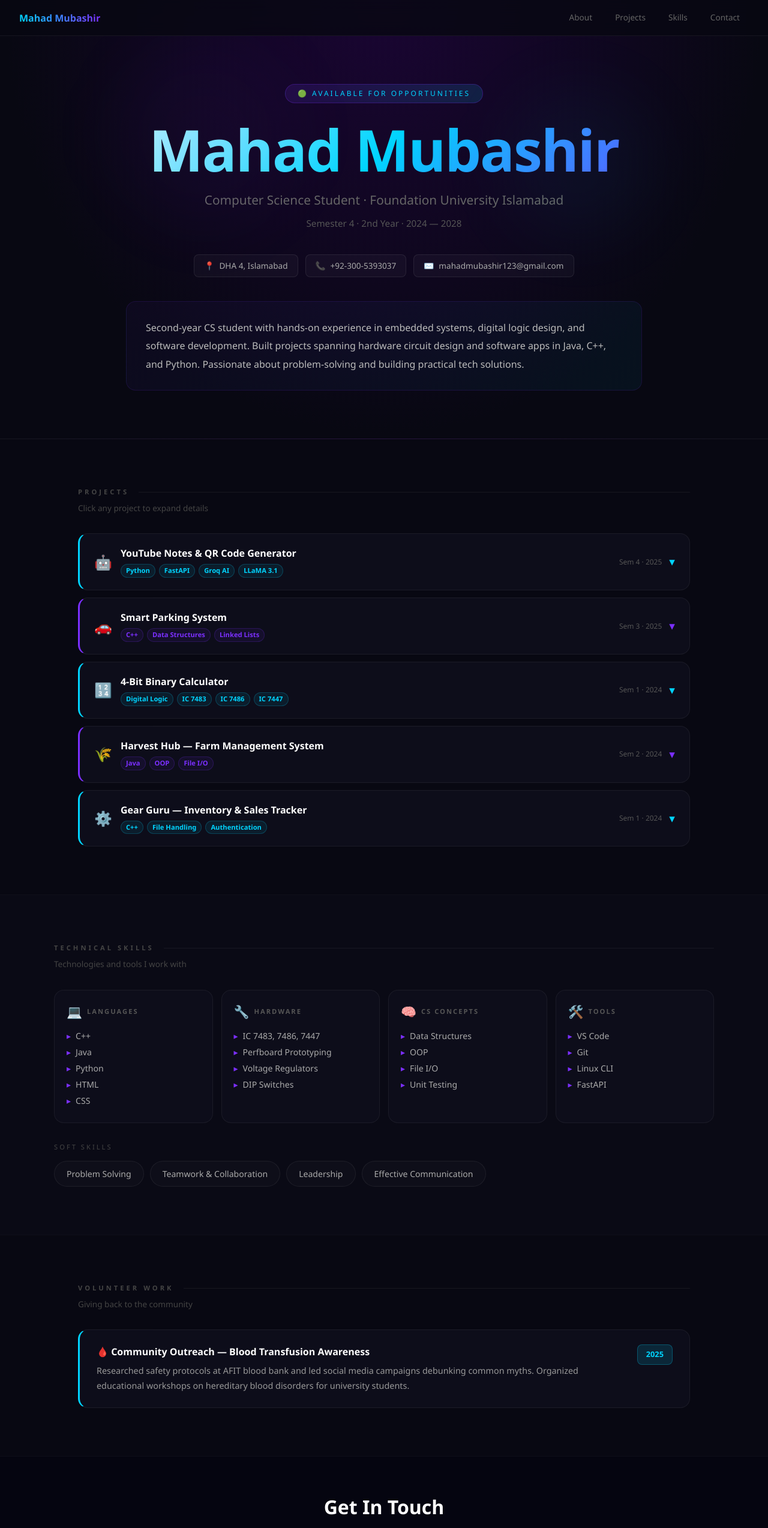
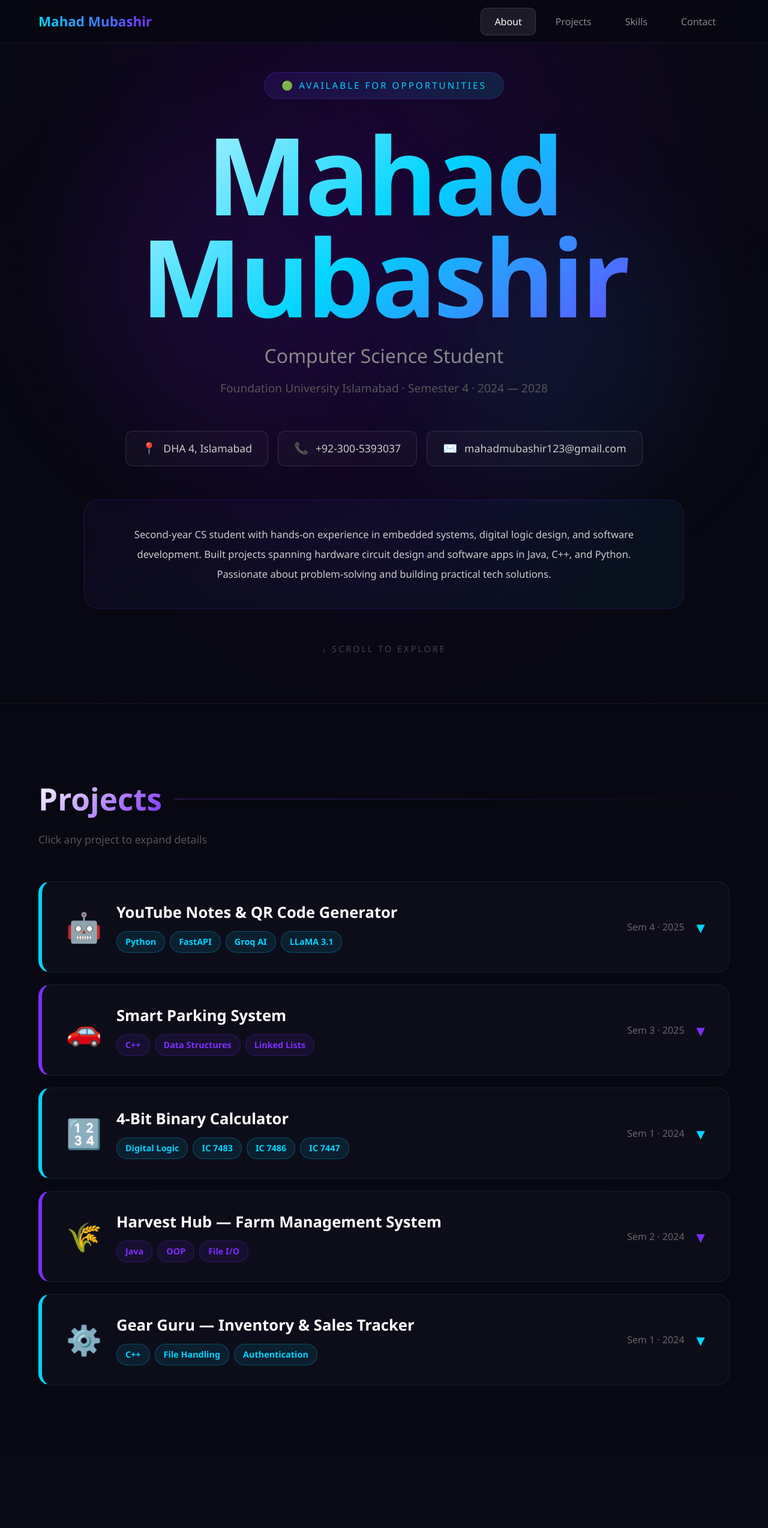
Before and after one commit to mahadmansoormubashir/my-cv, a Next.js app: page / in a window 1280 px wide. Shown: the top 2547 px of the page at 60% size. Built offline with nearby package versions, Linux system fonts and the light colour scheme.

Commit message:
made everything bigger and full width

```diff
--- a/app/page.tsx
+++ b/app/page.tsx
@@ -58,25 +58,25 @@ const skills = [
 
 export default function Home() {
   const [openProject, setOpenProject] = useState<number | null>(null);
-  const [activeNav, setActiveNav] = useState("home");
+  const [activeNav, setActiveNav] = useState("about");
 
   return (
-    <main style={{ fontFamily: "'Segoe UI', system-ui, sans-serif", backgroundColor: "#080812", color: "#e8e8e8", minHeight: "100vh", margin: 0, padding: 0 }}>
+    <main style={{ fontFamily: "'Segoe UI', system-ui, sans-serif", backgroundColor: "#080812", color: "#e8e8e8", minHeight: "100vh", margin: 0, padding: 0, width: "100%", overflowX: "hidden" }}>
 
       {/* Navbar */}
       <nav style={{
         position: "fixed", top: 0, left: 0, right: 0, zIndex: 100,
-        background: "#080812cc",
-        backdropFilter: "blur(12px)",
-        borderBottom: "1px solid #ffffff0f",
-        padding: "0 32px",
+        background: "#080812dd",
+        backdropFilter: "blur(16px)",
+        borderBottom: "1px solid #ffffff10",
+        padding: "0 5vw",
         display: "flex", alignItems: "center", justifyContent: "space-between",
-        height: "60px",
+        height: "72px",
       }}>
-        <span style={{ fontWeight: "800", fontSize: "1rem", background: "linear-gradient(90deg, #00d4ff, #7b2fff)", WebkitBackgroundClip: "text", WebkitTextFillColor: "transparent" }}>
+        <span style={{ fontWeight: "900", fontSize: "1.4rem", background: "linear-gradient(90deg, #00d4ff, #7b2fff)", WebkitBackgroundClip: "text", WebkitTextFillColor: "transparent" }}>
           Mahad Mubashir
         </span>
-        <div style={{ display: "flex", gap: "8px" }}>
+        <div style={{ display: "flex", gap: "10px" }}>
           {["About", "Projects", "Skills", "Contact"].map(item => (
             <button key={item} onClick={() => {
               setActiveNav(item.toLowerCase());
@@ -84,146 +84,164 @@ export default function Home() {
             }} style={{
               background: activeNav === item.toLowerCase() ? "#ffffff15" : "transparent",
               border: "1px solid " + (activeNav === item.toLowerCase() ? "#ffffff22" : "transparent"),
-              color: activeNav === item.toLowerCase() ? "#fff" : "#666",
-              padding: "6px 14px",
-              borderRadius: "8px",
+              color: activeNav === item.toLowerCase() ? "#fff" : "#888",
+              padding: "10px 22px",
+              borderRadius: "10px",
               cursor: "pointer",
-              fontSize: "0.85rem",
+              fontSize: "1rem",
               fontWeight: "500",
             }}>{item}</button>
           ))}
         </div>
       </nav>
 
-      {/* Hero */}
+      {/* Hero - FULL SCREEN */}
       <header id="about" style={{
-        paddingTop: "140px", paddingBottom: "80px", paddingLeft: "40px", paddingRight: "40px",
+        minHeight: "100vh",
+        display: "flex",
+        flexDirection: "column",
+        justifyContent: "center",
+        alignItems: "center",
+        padding: "120px 5vw 80px",
         textAlign: "center",
-        background: "radial-gradient(ellipse at 50% 0%, #1a0533 0%, #080812 70%)",
+        background: "radial-gradient(ellipse at 50% 30%, #1a0533 0%, #080812 70%)",
         borderBottom: "1px solid #ffffff0f",
         position: "relative",
         overflow: "hidden",
+        boxSizing: "border-box",
       }}>
-        <div style={{ position: "absolute", top: "10%", left: "15%", width: "300px", height: "300px", borderRadius: "50%", background: "#7b2fff0a", filter: "blur(60px)", pointerEvents: "none" }} />
-        <div style={{ position: "absolute", top: "20%", right: "15%", width: "250px", height: "250px", borderRadius: "50%", background: "#00d4ff0a", filter: "blur(60px)", pointerEvents: "none" }} />
+        <div style={{ position: "absolute", top: "20%", left: "10%", width: "500px", height: "500px", borderRadius: "50%", background: "#7b2fff12", filter: "blur(100px)", pointerEvents: "none" }} />
+        <div style={{ position: "absolute", top: "30%", right: "10%", width: "450px", height: "450px", borderRadius: "50%", background: "#00d4ff10", filter: "blur(100px)", pointerEvents: "none" }} />
 
         <div style={{
           display: "inline-block",
           background: "linear-gradient(135deg, #7b2fff22, #00d4ff22)",
           border: "1px solid #7b2fff44",
           borderRadius: "50px",
-          padding: "6px 20px",
-          fontSize: "0.75rem",
+          padding: "10px 28px",
+          fontSize: "0.95rem",
           letterSpacing: "3px",
           textTransform: "uppercase",
           color: "#00d4ff",
-          marginBottom: "24px",
+          marginBottom: "40px",
+          position: "relative",
+          zIndex: 2,
         }}>
           🟢 Available for Opportunities
         </div>
 
         <h1 style={{
-          fontSize: "clamp(2.5rem, 8vw, 6rem)",
+          fontSize: "clamp(4rem, 14vw, 12rem)",
           fontWeight: "900",
-          margin: "0 0 16px",
+          margin: "0 0 24px",
           background: "linear-gradient(135deg, #ffffff 0%, #00d4ff 50%, #7b2fff 100%)",
           WebkitBackgroundClip: "text",
           WebkitTextFillColor: "transparent",
-          letterSpacing: "-2px",
-          lineHeight: "1.1",
+          letterSpacing: "-5px",
+          lineHeight: "0.95",
+          position: "relative",
+          zIndex: 2,
         }}>
           Mahad Mubashir
         </h1>
 
-        <p style={{ fontSize: "1.3rem", color: "#666", margin: "0 0 12px", fontWeight: "400" }}>
-          Computer Science Student · Foundation University Islamabad
+        <p style={{ fontSize: "clamp(1.2rem, 2.5vw, 2rem)", color: "#888", margin: "0 0 16px", fontWeight: "400", position: "relative", zIndex: 2 }}>
+          Computer Science Student
         </p>
-        <p style={{ fontSize: "0.95rem", color: "#555", margin: "0 0 40px" }}>
-          Semester 4 · 2nd Year · 2024 — 2028
+        <p style={{ fontSize: "clamp(1rem, 1.5vw, 1.3rem)", color: "#555", margin: "0 0 56px", position: "relative", zIndex: 2 }}>
+          Foundation University Islamabad · Semester 4 · 2024 — 2028
         </p>
 
-        <div style={{ display: "flex", justifyContent: "center", flexWrap: "wrap", gap: "12px", fontSize: "0.85rem", marginBottom: "40px" }}>
+        <div style={{ display: "flex", justifyContent: "center", flexWrap: "wrap", gap: "16px", fontSize: "1.1rem", marginBottom: "56px", position: "relative", zIndex: 2 }}>
           {[
             { icon: "📍", text: "DHA 4, Islamabad" },
             { icon: "📞", text: "+92-300-5393037" },
             { icon: "✉️", text: "mahadmubashir123@gmail.com" },
           ].map((item) => (
             <div key={item.text} style={{
-              background: "#ffffff08", border: "1px solid #ffffff15",
-              borderRadius: "8px", padding: "8px 16px", color: "#aaa",
-              display: "flex", alignItems: "center", gap: "8px",
+              background: "#ffffff08", border: "1px solid #ffffff20",
+              borderRadius: "12px", padding: "14px 26px", color: "#ccc",
+              display: "flex", alignItems: "center", gap: "12px",
+              backdropFilter: "blur(10px)",
             }}>
-              <span>{item.icon}</span><span>{item.text}</span>
+              <span style={{ fontSize: "1.2rem" }}>{item.icon}</span><span>{item.text}</span>
             </div>
           ))}
         </div>
 
         <div style={{
-          maxWidth: "860px", margin: "0 auto",
+          maxWidth: "1000px", width: "100%",
           background: "linear-gradient(135deg, #7b2fff0d, #00d4ff0d)",
-          border: "1px solid #7b2fff22",
-          borderRadius: "16px", padding: "28px 32px",
-          textAlign: "left",
+          border: "1px solid #7b2fff33",
+          borderRadius: "24px", padding: "40px 48px",
+          textAlign: "center",
+          position: "relative",
+          zIndex: 2,
+          backdropFilter: "blur(10px)",
         }}>
-          <p style={{ lineHeight: "1.9", color: "#bbb", fontSize: "1rem", margin: 0 }}>
+          <p style={{ lineHeight: "2", color: "#ccc", fontSize: "clamp(1rem, 1.3vw, 1.25rem)", margin: 0 }}>
             Second-year CS student with hands-on experience in embedded systems, digital logic design, and software development.
             Built projects spanning hardware circuit design and software apps in Java, C++, and Python.
             Passionate about problem-solving and building practical tech solutions.
           </p>
         </div>
+
+        <div style={{ marginTop: "56px", color: "#444", fontSize: "0.9rem", letterSpacing: "3px", position: "relative", zIndex: 2 }}>
+          ↓ SCROLL TO EXPLORE
+        </div>
       </header>
 
-      {/* Projects */}
-      <section id="projects" style={{ maxWidth: "1100px", margin: "0 auto", padding: "80px 40px" }}>
+      {/* Projects - FULL WIDTH */}
+      <section id="projects" style={{ width: "100%", padding: "120px 5vw", boxSizing: "border-box" }}>
         <SectionTitle title="Projects" subtitle="Click any project to expand details" />
-        <div style={{ display: "grid", gap: "12px" }}>
+        <div style={{ display: "grid", gap: "20px", maxWidth: "1600px", margin: "0 auto" }}>
           {projects.map((project, i) => (
             <div key={i}
               onClick={() => setOpenProject(openProject === i ? null : i)}
               style={{
                 background: "#0d0d1a",
-                border: `1px solid ${openProject === i ? project.color + "44" : "#ffffff0f"}`,
-                borderLeft: `3px solid ${project.color}`,
-                borderRadius: "16px",
-                padding: "20px 24px",
+                border: `1px solid ${openProject === i ? project.color + "55" : "#ffffff0f"}`,
+                borderLeft: `6px solid ${project.color}`,
+                borderRadius: "20px",
+                padding: "32px 40px",
                 cursor: "pointer",
               }}>
-              <div style={{ display: "flex", justifyContent: "space-between", alignItems: "center", gap: "12px" }}>
-                <div style={{ display: "flex", alignItems: "center", gap: "14px" }}>
-                  <span style={{ fontSize: "1.5rem" }}>{project.icon}</span>
-                  <div>
-                    <h3 style={{ margin: "0 0 6px", fontSize: "1rem", fontWeight: "700", color: "#fff" }}>{project.title}</h3>
-                    <div style={{ display: "flex", flexWrap: "wrap", gap: "6px" }}>
+              <div style={{ display: "flex", justifyContent: "space-between", alignItems: "center", gap: "16px", flexWrap: "wrap" }}>
+                <div style={{ display: "flex", alignItems: "center", gap: "24px", flex: 1, minWidth: 0 }}>
+                  <span style={{ fontSize: "3rem" }}>{project.icon}</span>
+                  <div style={{ flex: 1, minWidth: 0 }}>
+                    <h3 style={{ margin: "0 0 12px", fontSize: "clamp(1.2rem, 2vw, 1.6rem)", fontWeight: "700", color: "#fff" }}>{project.title}</h3>
+                    <div style={{ display: "flex", flexWrap: "wrap", gap: "8px" }}>
                       {project.tech.map(t => (
                         <span key={t} style={{
-                          background: `${project.color}15`, border: `1px solid ${project.color}33`,
-                          color: project.color, padding: "2px 8px", borderRadius: "50px", fontSize: "0.7rem", fontWeight: "600",
+                          background: `${project.color}18`, border: `1px solid ${project.color}44`,
+                          color: project.color, padding: "6px 14px", borderRadius: "50px", fontSize: "0.9rem", fontWeight: "600",
                         }}>{t}</span>
                       ))}
                     </div>
                   </div>
                 </div>
-                <div style={{ display: "flex", alignItems: "center", gap: "12px", flexShrink: 0 }}>
-                  <span style={{ fontSize: "0.75rem", color: "#555" }}>{project.date}</span>
-                  <span style={{ color: project.color, fontSize: "1.2rem", display: "inline-block", transform: openProject === i ? "rotate(180deg)" : "rotate(0deg)", transition: "transform 0.2s" }}>▾</span>
+                <div style={{ display: "flex", alignItems: "center", gap: "20px", flexShrink: 0 }}>
+                  <span style={{ fontSize: "1rem", color: "#666" }}>{project.date}</span>
+                  <span style={{ color: project.color, fontSize: "1.8rem", display: "inline-block", transform: openProject === i ? "rotate(180deg)" : "rotate(0deg)", transition: "transform 0.3s" }}>▾</span>
                 </div>
               </div>
 
               {openProject === i && (
-                <div style={{ marginTop: "16px", paddingTop: "16px", borderTop: `1px solid ${project.color}22` }}>
-                  <p style={{ margin: 0, color: "#999", fontSize: "0.9rem", lineHeight: "1.8" }}>{project.description}</p>
+                <div style={{ marginTop: "28px", paddingTop: "28px", borderTop: `1px solid ${project.color}33` }}>
+                  <p style={{ margin: 0, color: "#bbb", fontSize: "clamp(1rem, 1.3vw, 1.15rem)", lineHeight: "2" }}>{project.description}</p>
                   {project.github && (
                     <a href={project.github} target="_blank" rel="noopener noreferrer"
                       onClick={e => e.stopPropagation()}
                       style={{
                         display: "inline-block",
-                        marginTop: "14px",
-                        background: "#ffffff08",
-                        border: "1px solid #ffffff15",
+                        marginTop: "24px",
+                        background: "#ffffff10",
+                        border: "1px solid #ffffff25",
                         color: "#fff",
-                        padding: "8px 18px",
-                        borderRadius: "8px",
-                        fontSize: "0.85rem",
+                        padding: "14px 32px",
+                        borderRadius: "12px",
+                        fontSize: "1.05rem",
                         textDecoration: "none",
                         fontWeight: "600",
                       }}>
@@ -237,37 +255,37 @@ export default function Home() {
         </div>
       </section>
 
-      {/* Skills */}
-      <section id="skills" style={{ background: "#0a0a15", borderTop: "1px solid #ffffff05", borderBottom: "1px solid #ffffff05", padding: "80px 40px" }}>
-        <div style={{ maxWidth: "1100px", margin: "0 auto" }}>
+      {/* Skills - FULL WIDTH */}
+      <section id="skills" style={{ background: "#0a0a15", borderTop: "1px solid #ffffff05", borderBottom: "1px solid #ffffff05", padding: "120px 5vw", width: "100%", boxSizing: "border-box" }}>
+        <div style={{ maxWidth: "1600px", margin: "0 auto" }}>
           <SectionTitle title="Technical Skills" subtitle="Technologies and tools I work with" />
-          <div style={{ display: "grid", gridTemplateColumns: "repeat(auto-fit, minmax(190px, 1fr))", gap: "14px" }}>
+          <div style={{ display: "grid", gridTemplateColumns: "repeat(auto-fit, minmax(280px, 1fr))", gap: "24px" }}>
             {skills.map(skill => (
               <div key={skill.label} style={{
-                background: "#0d0d1a", border: "1px solid #ffffff0f",
-                borderRadius: "16px", padding: "20px",
+                background: "#0d0d1a", border: "1px solid #ffffff10",
+                borderRadius: "20px", padding: "32px",
               }}>
-                <div style={{ display: "flex", alignItems: "center", gap: "8px", marginBottom: "14px" }}>
-                  <span style={{ fontSize: "1.3rem" }}>{skill.emoji}</span>
-                  <p style={{ margin: 0, fontSize: "0.7rem", color: "#555", textTransform: "uppercase", letterSpacing: "2px", fontWeight: "700" }}>{skill.label}</p>
+                <div style={{ display: "flex", alignItems: "center", gap: "14px", marginBottom: "24px" }}>
+                  <span style={{ fontSize: "2rem" }}>{skill.emoji}</span>
+                  <p style={{ margin: 0, fontSize: "0.9rem", color: "#666", textTransform: "uppercase", letterSpacing: "3px", fontWeight: "700" }}>{skill.label}</p>
                 </div>
                 {skill.items.map(item => (
-                  <p key={item} style={{ margin: "6px 0", fontSize: "0.88rem", color: "#aaa", display: "flex", alignItems: "center", gap: "8px" }}>
-                    <span style={{ color: "#7b2fff" }}>▸</span> {item}
+                  <p key={item} style={{ margin: "12px 0", fontSize: "1.1rem", color: "#bbb", display: "flex", alignItems: "center", gap: "12px" }}>
+                    <span style={{ color: "#7b2fff", fontSize: "1.2rem" }}>▸</span> {item}
                   </p>
                 ))}
               </div>
             ))}
           </div>
 
-          <div style={{ marginTop: "32px" }}>
-            <p style={{ fontSize: "0.7rem", color: "#444", textTransform: "uppercase", letterSpacing: "3px", marginBottom: "14px" }}>Soft Skills</p>
-            <div style={{ display: "flex", flexWrap: "wrap", gap: "10px" }}>
+          <div style={{ marginTop: "56px" }}>
+            <p style={{ fontSize: "0.9rem", color: "#555", textTransform: "uppercase", letterSpacing: "4px", marginBottom: "20px", fontWeight: "700" }}>Soft Skills</p>
+            <div style={{ display: "flex", flexWrap: "wrap", gap: "14px" }}>
               {["Problem Solving", "Teamwork & Collaboration", "Leadership", "Effective Communication"].map(skill => (
                 <span key={skill} style={{
-                  background: "#ffffff05", border: "1px solid #ffffff10",
-                  color: "#aaa", padding: "10px 20px", borderRadius: "50px",
-                  fontSize: "0.88rem", fontWeight: "500",
+                  background: "#ffffff08", border: "1px solid #ffffff15",
+                  color: "#ccc", padding: "14px 28px", borderRadius: "50px",
+                  fontSize: "1.05rem", fontWeight: "500",
                 }}>{skill}</span>
               ))}
             </div>
@@ -275,57 +293,59 @@ export default function Home() {
         </div>
       </section>
 
-      {/* Volunteer */}
-      <section style={{ maxWidth: "1100px", margin: "0 auto", padding: "80px 40px" }}>
+      {/* Volunteer - FULL WIDTH */}
+      <section style={{ width: "100%", padding: "120px 5vw", boxSizing: "border-box" }}>
+        <div style={{ maxWidth: "1600px", margin: "0 auto" }}>
           <SectionTitle title="Volunteer Work" subtitle="Giving back to the community" />
           <div style={{
-          background: "#0d0d1a", border: "1px solid #ffffff0f",
-          borderLeft: "3px solid #00d4ff",
-          borderRadius: "16px", padding: "24px 28px",
-          display: "flex", justifyContent: "space-between", alignItems: "flex-start", flexWrap: "wrap", gap: "16px",
+            background: "#0d0d1a", border: "1px solid #ffffff10",
+            borderLeft: "6px solid #00d4ff",
+            borderRadius: "20px", padding: "36px 40px",
+            display: "flex", justifyContent: "space-between", alignItems: "flex-start", flexWrap: "wrap", gap: "24px",
           }}>
-          <div style={{ flex: 1 }}>
-            <h3 style={{ margin: "0 0 8px", fontSize: "1rem", fontWeight: "700", color: "#fff" }}>
+            <div style={{ flex: 1, minWidth: "300px" }}>
+              <h3 style={{ margin: "0 0 16px", fontSize: "clamp(1.2rem, 2vw, 1.6rem)", fontWeight: "700", color: "#fff" }}>
                 🩸 Community Outreach — Blood Transfusion Awareness
               </h3>
-            <p style={{ margin: 0, color: "#999", fontSize: "0.9rem", lineHeight: "1.7" }}>
+              <p style={{ margin: 0, color: "#bbb", fontSize: "clamp(1rem, 1.3vw, 1.15rem)", lineHeight: "1.9" }}>
                 Researched safety protocols at AFIT blood bank and led social media campaigns debunking common myths.
                 Organized educational workshops on hereditary blood disorders for university students.
               </p>
             </div>
             <div style={{
               background: "#00d4ff22", border: "1px solid #00d4ff44",
-            borderRadius: "8px", padding: "6px 14px",
-            color: "#00d4ff", fontSize: "0.8rem", fontWeight: "600", whiteSpace: "nowrap",
+              borderRadius: "10px", padding: "10px 22px",
+              color: "#00d4ff", fontSize: "1rem", fontWeight: "600", whiteSpace: "nowrap",
             }}>2025</div>
+          </div>
         </div>
       </section>
 
-      {/* Footer */}
-      <footer id="contact" style={{ borderTop: "1px solid #ffffff08", background: "#050510", padding: "60px 40px 32px" }}>
-        <div style={{ maxWidth: "1100px", margin: "0 auto" }}>
-          <h2 style={{ textAlign: "center", fontSize: "2rem", fontWeight: "800", margin: "0 0 8px", color: "#fff" }}>Get In Touch</h2>
-          <p style={{ textAlign: "center", color: "#555", marginBottom: "40px" }}>Feel free to reach out for opportunities or collaborations</p>
+      {/* Footer - FULL WIDTH */}
+      <footer id="contact" style={{ borderTop: "1px solid #ffffff08", background: "#050510", padding: "120px 5vw 48px", width: "100%", boxSizing: "border-box" }}>
+        <div style={{ maxWidth: "1600px", margin: "0 auto" }}>
+          <h2 style={{ textAlign: "center", fontSize: "clamp(2.5rem, 5vw, 4rem)", fontWeight: "900", margin: "0 0 20px", background: "linear-gradient(135deg, #ffffff, #00d4ff)", WebkitBackgroundClip: "text", WebkitTextFillColor: "transparent" }}>Get In Touch</h2>
+          <p style={{ textAlign: "center", color: "#666", marginBottom: "64px", fontSize: "1.2rem" }}>Feel free to reach out for opportunities or collaborations</p>
 
-          <div style={{ display: "flex", justifyContent: "center", flexWrap: "wrap", gap: "16px", marginBottom: "48px" }}>
+          <div style={{ display: "flex", justifyContent: "center", flexWrap: "wrap", gap: "24px", marginBottom: "80px" }}>
             {[
               { icon: "✉️", label: "Email", value: "mahadmubashir123@gmail.com", color: "#00d4ff" },
               { icon: "📞", label: "Phone", value: "+92-300-5393037", color: "#7b2fff" },
               { icon: "📍", label: "Location", value: "DHA 4, Islamabad, Pakistan", color: "#00d4ff" },
             ].map(c => (
               <div key={c.label} style={{
-                background: "#0d0d1a", border: `1px solid ${c.color}22`,
-                borderRadius: "16px", padding: "20px 24px", minWidth: "200px", textAlign: "center",
+                background: "#0d0d1a", border: `1px solid ${c.color}33`,
+                borderRadius: "20px", padding: "32px 40px", minWidth: "280px", textAlign: "center",
               }}>
-                <div style={{ fontSize: "1.5rem", marginBottom: "8px" }}>{c.icon}</div>
-                <p style={{ margin: "0 0 4px", fontSize: "0.7rem", color: "#444", textTransform: "uppercase", letterSpacing: "2px" }}>{c.label}</p>
-                <p style={{ margin: 0, color: "#aaa", fontSize: "0.9rem" }}>{c.value}</p>
+                <div style={{ fontSize: "2.5rem", marginBottom: "16px" }}>{c.icon}</div>
+                <p style={{ margin: "0 0 8px", fontSize: "0.9rem", color: "#555", textTransform: "uppercase", letterSpacing: "3px", fontWeight: "700" }}>{c.label}</p>
+                <p style={{ margin: 0, color: "#ccc", fontSize: "1.1rem" }}>{c.value}</p>
               </div>
             ))}
           </div>
 
-          <div style={{ borderTop: "1px solid #ffffff08", paddingTop: "24px", textAlign: "center" }}>
-            <p style={{ margin: 0, color: "#333", fontSize: "0.8rem" }}>© 2025 Mahad Mubashir · DHA 4, Islamabad, Pakistan</p>
+          <div style={{ borderTop: "1px solid #ffffff08", paddingTop: "36px", textAlign: "center" }}>
+            <p style={{ margin: 0, color: "#444", fontSize: "1rem" }}>© 2025 Mahad Mubashir · DHA 4, Islamabad, Pakistan</p>
           </div>
         </div>
       </footer>
@@ -336,12 +356,12 @@ export default function Home() {
 
 function SectionTitle({ title, subtitle }: { title: string; subtitle?: string }) {
   return (
-    <div style={{ marginBottom: "32px" }}>
-      <div style={{ display: "flex", alignItems: "center", gap: "16px", marginBottom: "8px" }}>
-        <h2 style={{ fontSize: "0.7rem", fontWeight: "800", letterSpacing: "4px", textTransform: "uppercase", color: "#444", margin: 0, whiteSpace: "nowrap" }}>{title}</h2>
-        <div style={{ flex: 1, height: "1px", background: "#ffffff0f" }} />
+    <div style={{ marginBottom: "56px", maxWidth: "1600px", margin: "0 auto 56px" }}>
+      <div style={{ display: "flex", alignItems: "center", gap: "20px", marginBottom: "16px" }}>
+        <h2 style={{ fontSize: "clamp(2rem, 4vw, 3.5rem)", fontWeight: "900", color: "#fff", margin: 0, whiteSpace: "nowrap", background: "linear-gradient(135deg, #ffffff, #7b2fff)", WebkitBackgroundClip: "text", WebkitTextFillColor: "transparent" }}>{title}</h2>
+        <div style={{ flex: 1, height: "2px", background: "linear-gradient(90deg, #7b2fff44, transparent)" }} />
       </div>
-      {subtitle && <p style={{ margin: 0, color: "#444", fontSize: "0.85rem" }}>{subtitle}</p>}
+      {subtitle && <p style={{ margin: 0, color: "#555", fontSize: "1.1rem" }}>{subtitle}</p>}
     </div>
   );
 }
```
Lines whose indentation alone changed are shown as unchanged.
